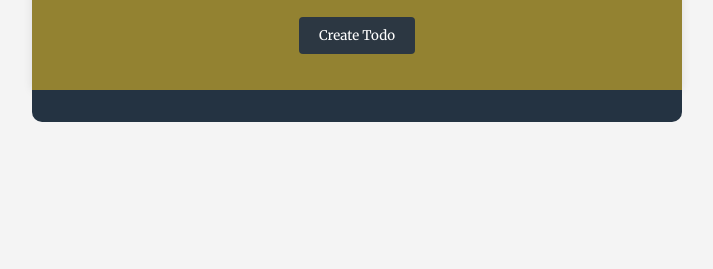
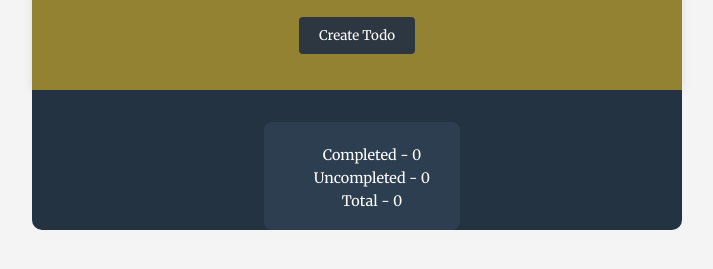
Before and after one commit to your-fav-tech-girl/todo-js-app, a website built with Vite: page index.html in a window 1280 px wide. Shown: the part 149-418 px from the top of the page, without its empty margins (283-996 px from the left). Built offline with nearby package versions, Linux system fonts and the light colour scheme.

Commit message:
created an update progress for completed,uncompleted and total tasks

```diff
--- a/index.css
+++ b/index.css
@@ -117,3 +117,21 @@ button:hover {
   text-decoration: line-through;
   color: gray; /* Optional: Change the text color for completed todos */
 }
+#progress {
+  margin-top: 20px;
+  font-size: 0.9rem;
+  color: #fff;
+  background-color: #2c3e50;
+  padding: 5px;
+  border-radius: 8px;
+  display:block;
+  text-align: center;
+  margin: 0 5px;
+  width: 100%;
+
+}
+li{
+  list-style: none;
+  text-align: center;
+  padding: 5px 20px  0px 0px;
+}
--- a/index.html
+++ b/index.html
@@ -1,11 +1,14 @@
-<!doctype html>
+<!DOCTYPE html>
 <html lang="en">
   <head>
     <meta charset="UTF-8" />
     <meta name="viewport" content="width=device-width, initial-scale=1.0" />
-    <link rel="preconnect" href="https://fonts.googleapis.com">
-    <link rel="preconnect" href="https://fonts.gstatic.com" crossorigin>
-    <link href="https://fonts.googleapis.com/css2?family=Merriweather:ital,opsz,wght@0,18..144,300..900;1,18..144,300..900&display=swap" rel="stylesheet">
+    <link rel="preconnect" href="https://fonts.googleapis.com" />
+    <link rel="preconnect" href="https://fonts.gstatic.com" crossorigin />
+    <link
+      href="https://fonts.googleapis.com/css2?family=Merriweather:ital,opsz,wght@0,18..144,300..900;1,18..144,300..900&display=swap"
+      rel="stylesheet"
+    />
     <title>JS-APP 101</title>
     <link rel="stylesheet" href="./index.css" />
   </head>
@@ -34,6 +37,13 @@
         <ol id="todoList">
           <!-- display todo item -->
         </ol>
+        <div id="progress">
+             <ul>
+              <li>Completed - <span id="completedCount"></span></li>
+             <li> Uncompleted - <span id="uncompletedCount"></span></li>
+            <li> Total - <span id="totalCount"></span></li>
+          </ul>
+        </div>
       </section>
     </main>
 
--- a/src/submitHandler.js
+++ b/src/submitHandler.js
@@ -38,6 +38,8 @@ export function todoSubmitHandler(event) {
   // Reset the form
   todoForm.reset();
 
+  updateProgress(); // <-- Add this here
+
   console.log("Form submitted!");
   // You can perform validation or other actions here
 }
@@ -54,4 +56,23 @@ export function loadTodos(todoList) {
   });
 }
 
+
+// Function to update the progress of todos
+// This function will count the number of completed,uncompleted todos and total todos
+// and update the display accordingly.
+
+function updateProgress() {
+  const todo = document.querySelectorAll('.todo-item');
+  const completed = document.querySelectorAll('.todo-item.completed');
+  const uncompletedCount = todo.length - completed.length;
+
+  document.getElementById('completedCount').textContent = completed.length;
+  document.getElementById('uncompletedCount').textContent = uncompletedCount;
+  document.getElementById('totalCount').textContent = todo.length;
+}
+
+ updateProgress();
+
+
+
 // export const PI = 22 / 7;
```
Lines whose indentation alone changed are shown as unchanged.
